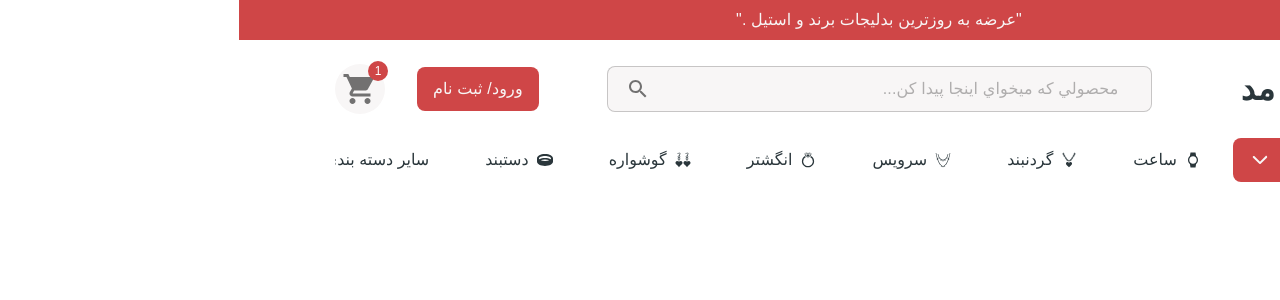
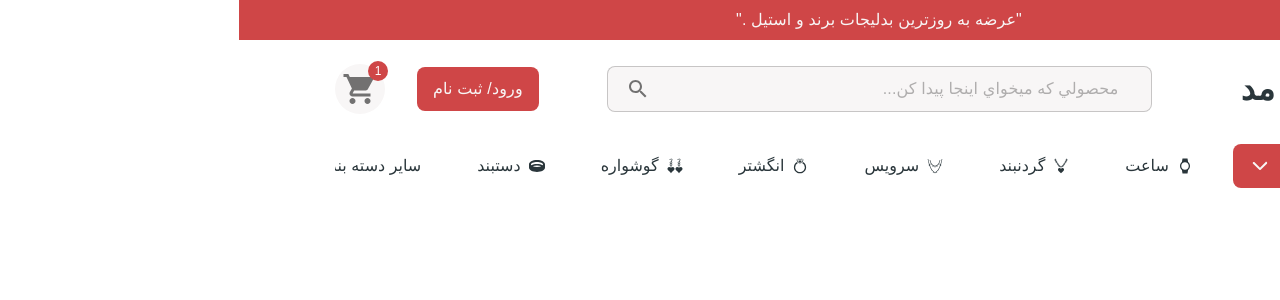
Before and after one commit to masoomeh7798/fullstack-e-commerce, a React (Vite) app in the folder client/: page / in a window 1280 px wide. Shown: the top 300 px of the page. Built offline with nearby package versions, Linux system fonts and the light colour scheme; a web font is replaced by a local one.

Commit message:
bottom navbar modified

```diff
--- a/client/index.html
+++ b/client/index.html
@@ -4,7 +4,7 @@
     <meta charset="UTF-8" />
     <link rel="icon" type="image/png" href="/logoland3 (1).png" />
     <meta name="viewport" content="width=device-width, initial-scale=1.0" />
-    <title>Vite + React</title>
+    <title>گالری رنگین مد - عرضه به روزترین بدلیجات برند و استیل</title>
   </head>
   <body>
     <div id="root"></div>
--- a/client/src/Components/Header/Navbar/BottomNav/index.jsx
+++ b/client/src/Components/Header/Navbar/BottomNav/index.jsx
@@ -1,5 +1,5 @@
 import React from 'react'
-import { Box, Button, Stack, Typography } from '@mui/material'
+import { Box, Button, List, ListItem, Stack, Typography } from '@mui/material'
 import { IoIosMenu } from "react-icons/io";
 import { IoIosArrowDown } from "react-icons/io";
 import { IoMdWatch } from "react-icons/io";
@@ -16,22 +16,24 @@ const ButtonBox={ display: 'flex', alignItems: 'center',gap:'8px' ,color:'var(--
 
 export default function BottomNav() {
     return (
-        <Stack sx={{overflowX:'scroll','::-webkit-scrollbar':{display:'none'}}} alignItems={'center'} direction={'row'} my={{ xs: 2, md: 3 }} mx={'auto'} gap={2}>
-            <Box display={{xs:'none',md:'inline-block'}} borderRadius={'8px'} flex={1}>
+        <Stack  sx={{overflowX:'scroll','::-webkit-scrollbar':{display:'none'}}} alignItems={'center'} direction={'row'} my={{ xs: 2, md: 3 }} mx={'auto'} gap={3}>
+            <Box display={{xs:'none',md:'inline-block'}} borderRadius={'8px'} >
                 <Button sx={{ py: '8px', display: 'flex', gap: '16px', bgcolor: 'var(--secondary-clr)', '& svg': { color: 'var(--text-clr)' } }} startIcon={<IoIosMenu size={24} />} endIcon={<IoIosArrowDown size={22} />}>
                     <Typography fontSize={'16px'} color='var(--text-clr)' noWrap>دسته بندی ها</Typography>
                 </Button>
             </Box>
-            <Stack sx={{'& > div':{px:'16px'}}} flex={5} direction={'row'} alignItems={'center'} justifyContent={'start'} gap={{xs:1,md:3}}>
-            <Button sx={{borderRadius:'16px',px:{xs:'8px',md:'16px'},'&:hover':{backgroundColor:'var(--secondary-clr-light)'}}} ><Link style={ButtonBox} to='/'><IoMdWatch/><span>ساعت</span></Link></Button>
-            <Button sx={{borderRadius:'16px',px:{xs:'8px',md:'16px'},'&:hover':{backgroundColor:'var(--secondary-clr-light)'}}} ><Link style={ButtonBox} to='/'><GiHeartNecklace/><span>گردنبند</span></Link></Button>
-            <Button sx={{borderRadius:'16px',px:{xs:'8px',md:'16px'},'&:hover':{backgroundColor:'var(--secondary-clr-light)'}}} ><Link style={ButtonBox} to='/'><GiDoubleNecklace/><span>سرویس</span></Link></Button>
-            <Button sx={{borderRadius:'16px',px:{xs:'8px',md:'16px'},'&:hover':{backgroundColor:'var(--secondary-clr-light)'}}} ><Link style={ButtonBox} to='/'><GiBigDiamondRing/><span>انگشتر</span></Link></Button>
-            <Button sx={{borderRadius:'16px',px:{xs:'8px',md:'16px'},'&:hover':{backgroundColor:'var(--secondary-clr-light)'}}} ><Link style={ButtonBox} to='/'><GiHeartEarrings/><span>گوشواره</span></Link></Button>
-            <Button sx={{borderRadius:'16px',px:{xs:'8px',md:'16px'},'&:hover':{backgroundColor:'var(--secondary-clr-light)'}}} ><Link style={ButtonBox} to='/'><FaRing/><span>دستبند</span></Link></Button>
-            <Button sx={{borderRadius:'16px',px:{xs:'8px',md:'16px'},'&:hover':{backgroundColor:'var(--secondary-clr-light)'}}} ><Link style={ButtonBox} to='/'><span style={{textWrap:'nowrap'}}>سایر دسته بندی ها</span></Link></Button>
+            <List  sx={{'& li':{padding:'0'},paddingInlineStart:'0 !important'}}>
+            <Stack sx={{'& > div':{px:'16px'}}}  direction={'row'} alignItems={'center'} justifyContent={'start'} gap={{xs:1,md:3}}>
+            <ListItem><Button sx={{borderRadius:'16px',px:{xs:'8px',md:'16px'},'&:hover':{backgroundColor:'var(--secondary-clr-light)'}}} ><Link style={ButtonBox} to='/'><IoMdWatch/><span>ساعت</span></Link></Button></ListItem>
+            <ListItem><Button sx={{borderRadius:'16px',px:{xs:'8px',md:'16px'},'&:hover':{backgroundColor:'var(--secondary-clr-light)'}}} ><Link style={ButtonBox} to='/'><GiHeartNecklace/><span>گردنبند</span></Link></Button></ListItem>
+            <ListItem><Button sx={{borderRadius:'16px',px:{xs:'8px',md:'16px'},'&:hover':{backgroundColor:'var(--secondary-clr-light)'}}} ><Link style={ButtonBox} to='/'><GiDoubleNecklace/><span>سرویس</span></Link></Button></ListItem>
+            <ListItem><Button sx={{borderRadius:'16px',px:{xs:'8px',md:'16px'},'&:hover':{backgroundColor:'var(--secondary-clr-light)'}}} ><Link style={ButtonBox} to='/'><GiBigDiamondRing/><span>انگشتر</span></Link></Button></ListItem>
+            <ListItem><Button sx={{borderRadius:'16px',px:{xs:'8px',md:'16px'},'&:hover':{backgroundColor:'var(--secondary-clr-light)'}}} ><Link style={ButtonBox} to='/'><GiHeartEarrings/><span>گوشواره</span></Link></Button></ListItem>
+            <ListItem><Button sx={{borderRadius:'16px',px:{xs:'8px',md:'16px'},'&:hover':{backgroundColor:'var(--secondary-clr-light)'}}} ><Link style={ButtonBox} to='/'><FaRing/><span>دستبند</span></Link></Button></ListItem>
+            <ListItem><Button sx={{borderRadius:'16px',px:{xs:'8px',md:'16px'},'&:hover':{backgroundColor:'var(--secondary-clr-light)'}}} ><Link style={ButtonBox} to='/'><span style={{textWrap:'nowrap'}}>سایر دسته بندی ها</span></Link></Button></ListItem>
 
             </Stack>
+            </List>
         </Stack>
     )
 }
```
